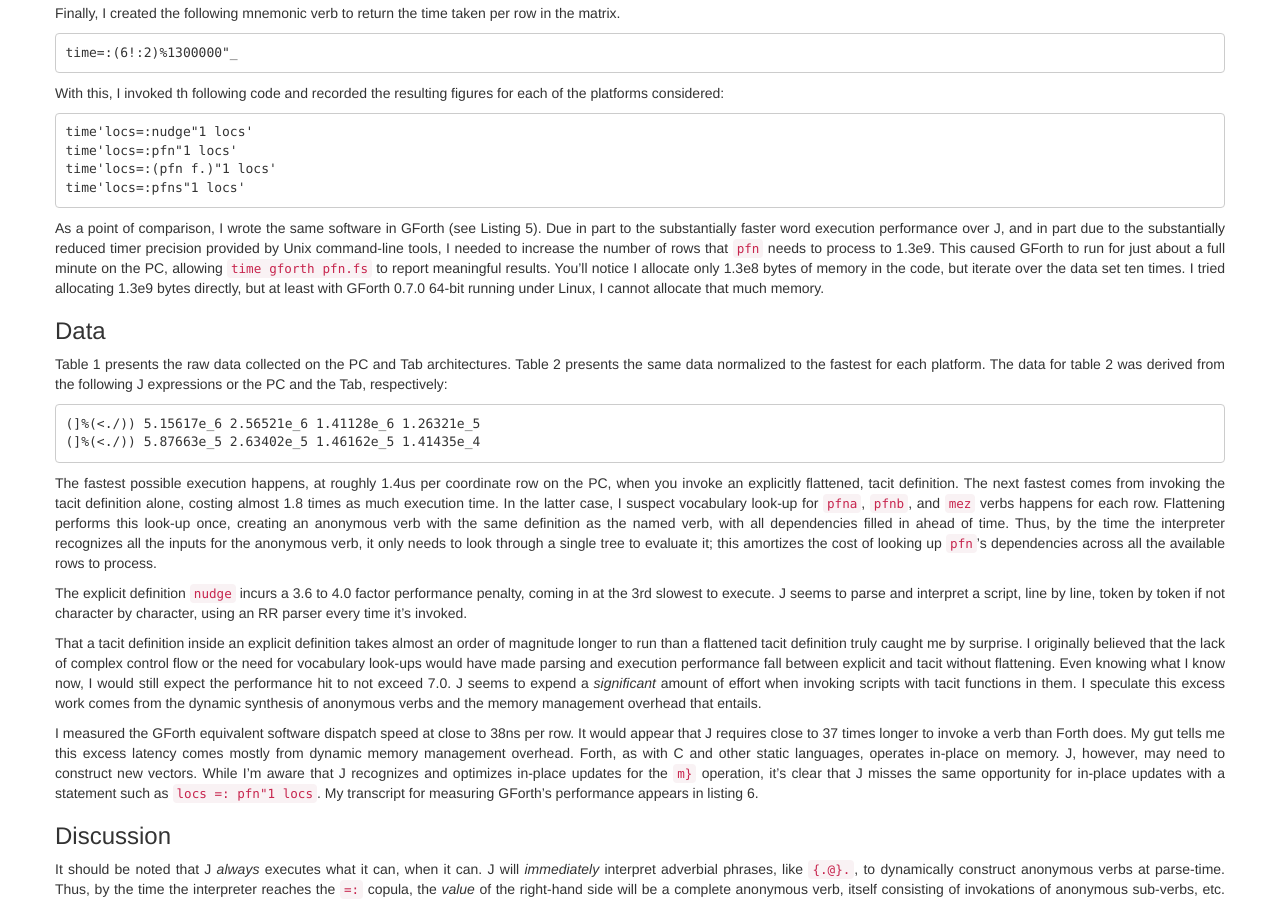
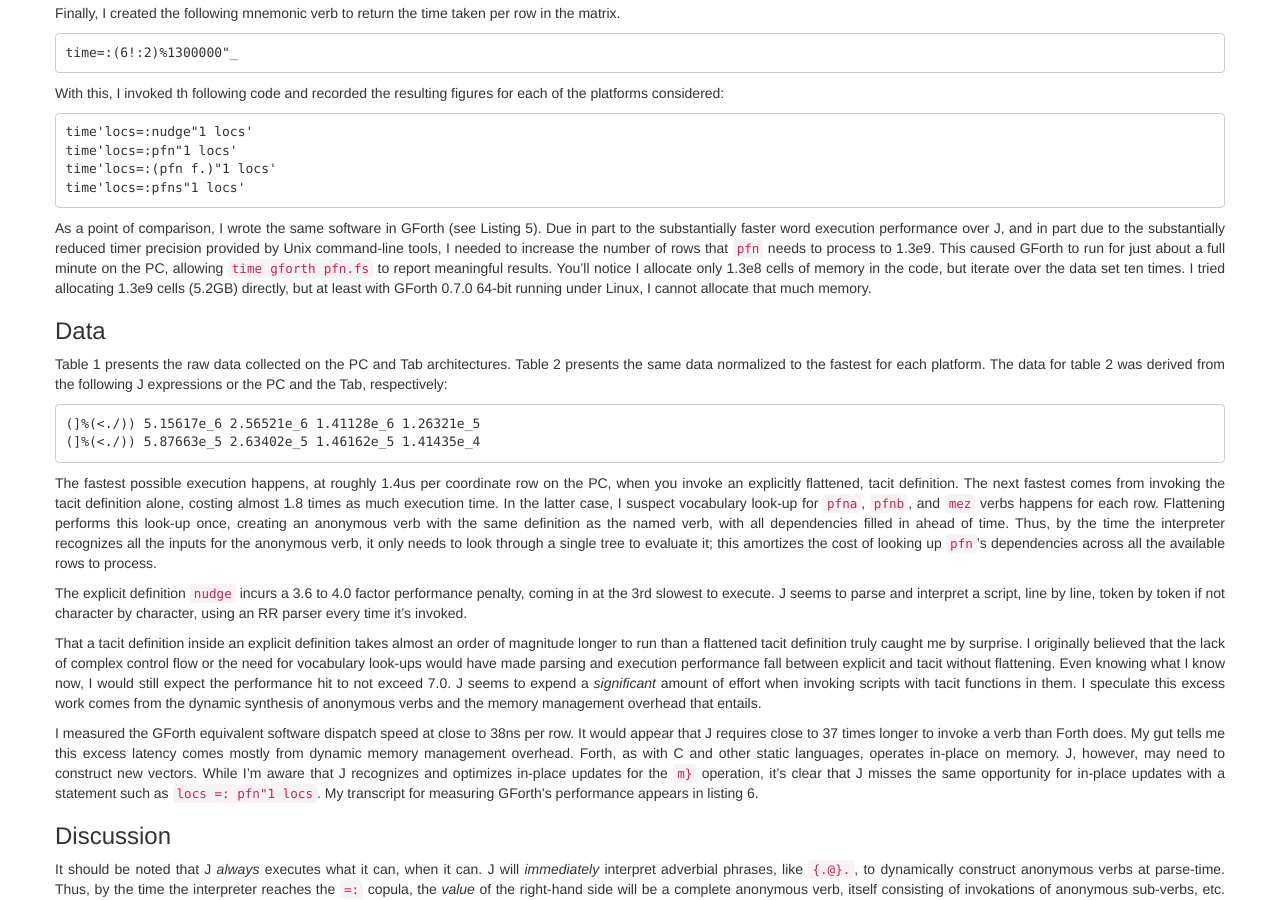
Before and after one commit to sam-falvo/sam-falvo.github.io, a Jekyll site: the page built from _posts/2014-01-05-subroutine-performance-in-j.md, in a window 1280 px wide and 900 px high, scrolled down 1933 px. Built offline with Jekyll 4.4.1, drawn with Linux system fonts in a browser that asks for light colours; Markdown is read by kramdown in place of the engine named in the settings.

Commit message:
Fix typo in article.

```diff
--- a/_posts/2014-01-05-subroutine-performance-in-j.md
+++ b/_posts/2014-01-05-subroutine-performance-in-j.md
@@ -144,8 +144,8 @@ Due in part to the substantially faster word execution performance over J,
 and in part due to the substantially reduced timer precision provided by Unix command-line tools,
 I needed to increase the number of rows that `pfn` needs to process to 1.3e9.
 This caused GForth to run for just about a full minute on the PC, allowing `time gforth pfn.fs` to report meaningful results.
-You'll notice I allocate only 1.3e8 bytes of memory in the code, but iterate over the data set ten times.
-I tried allocating 1.3e9 bytes directly, but at least with GForth 0.7.0 64-bit running under Linux,
+You'll notice I allocate only 1.3e8 cells of memory in the code, but iterate over the data set ten times.
+I tried allocating 1.3e9 cells (5.2GB) directly, but at least with GForth 0.7.0 64-bit running under Linux,
 I cannot allocate that much memory.
 
 ### Data
```
